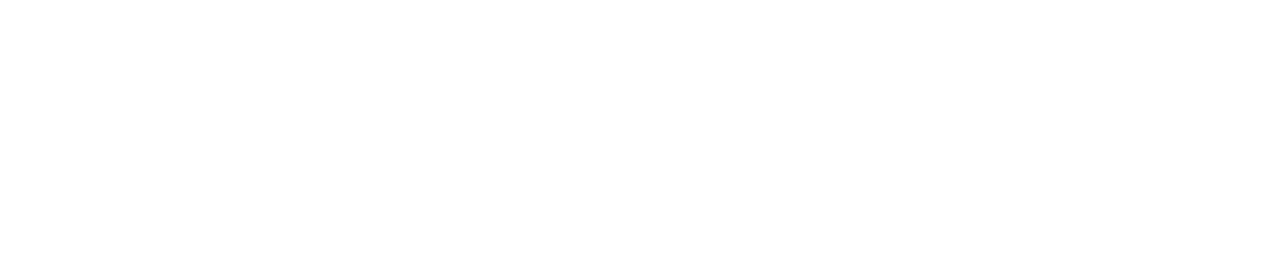
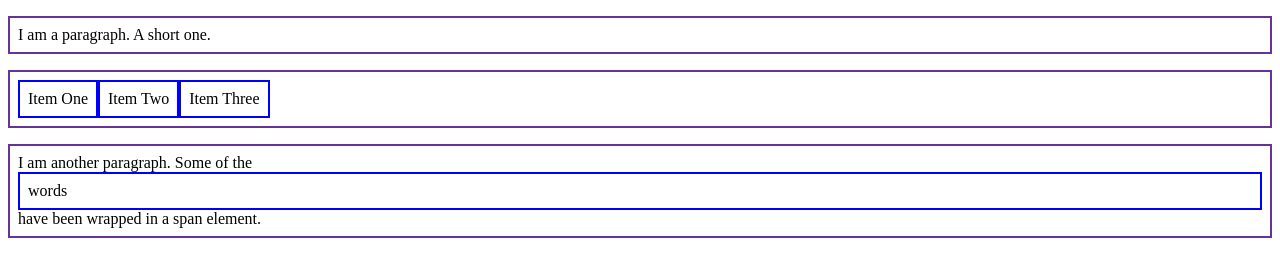
Before and after one commit to jeffersonrowell/box_model_tests, a plain HTML site: page index.html in a window 1280 px wide. Drawn offline with Linux system fonts and the light colour scheme.

Commit message:
Add filled html & css

```diff
--- a/index.html
+++ b/index.html
@@ -1,5 +1,6 @@
 <!DOCTYPE html>
 <html lang="en">
+
 <head>
     <meta charset="UTF-8">
     <meta name="viewport" content="width=device-width, initial-scale=1.0">
@@ -8,6 +9,13 @@
 </head>
 
 <body>
+    <p>I am a paragraph. A short one.</p>
+    <ul>
+      <li>Item One</li>
+      <li>Item Two</li>
+      <li>Item Three</li>
+    </ul>
+    <p>I am another paragraph. Some of the <span class="block">words</span> have been wrapped in a <span>span element</span>.</p>
+</body>
 
-</body>
 </html>
--- a/style.css
+++ b/style.css
@@ -0,0 +1,20 @@
+p,
+ul {
+  border: 2px solid rebeccapurple;
+  padding: .5em;
+}
+
+.block,
+li {
+  border: 2px solid blue;
+  padding: .5em;
+}
+
+ul {
+  display: flex;
+  list-style: none;
+}
+
+.block {
+  display: block;
+}
```
